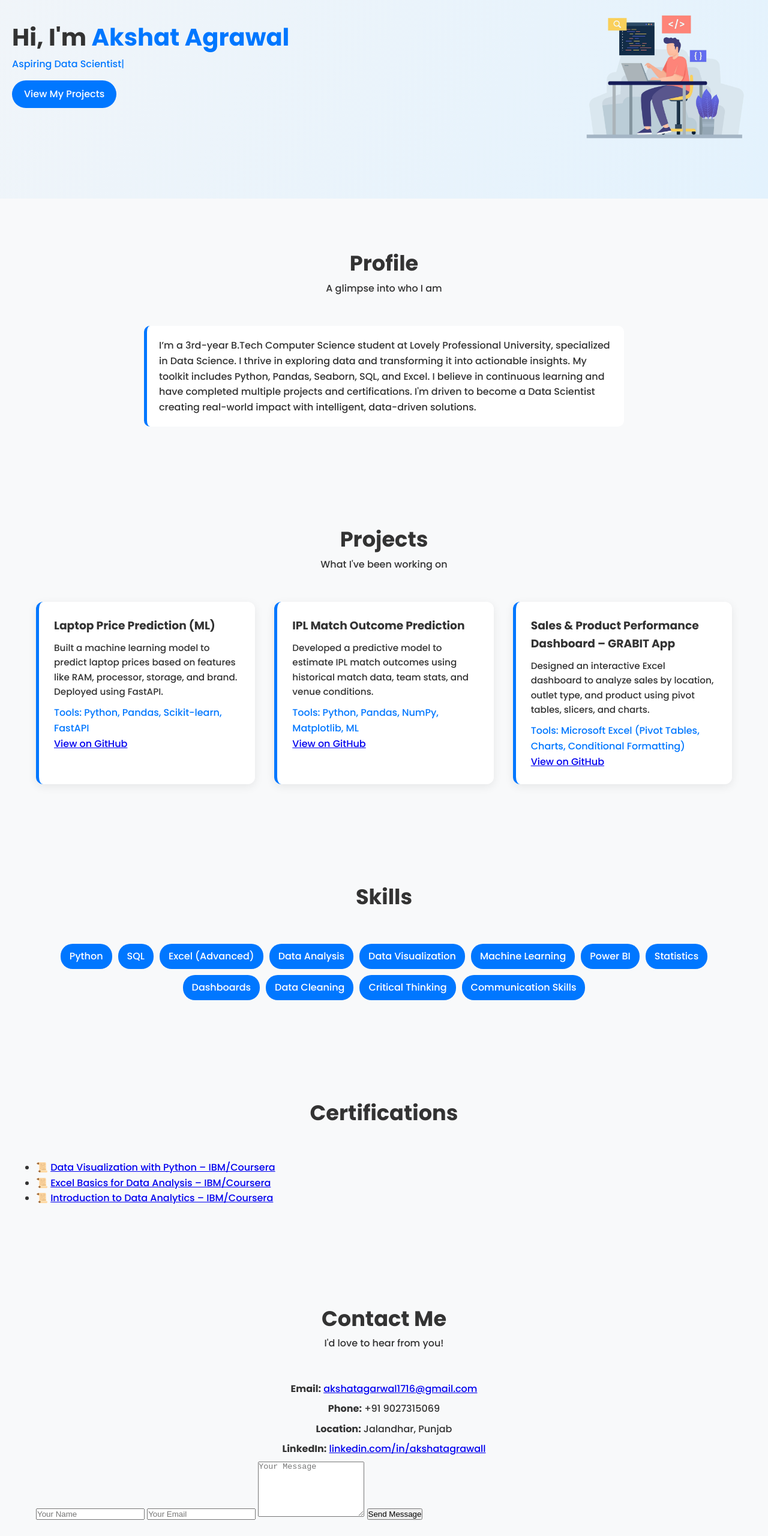
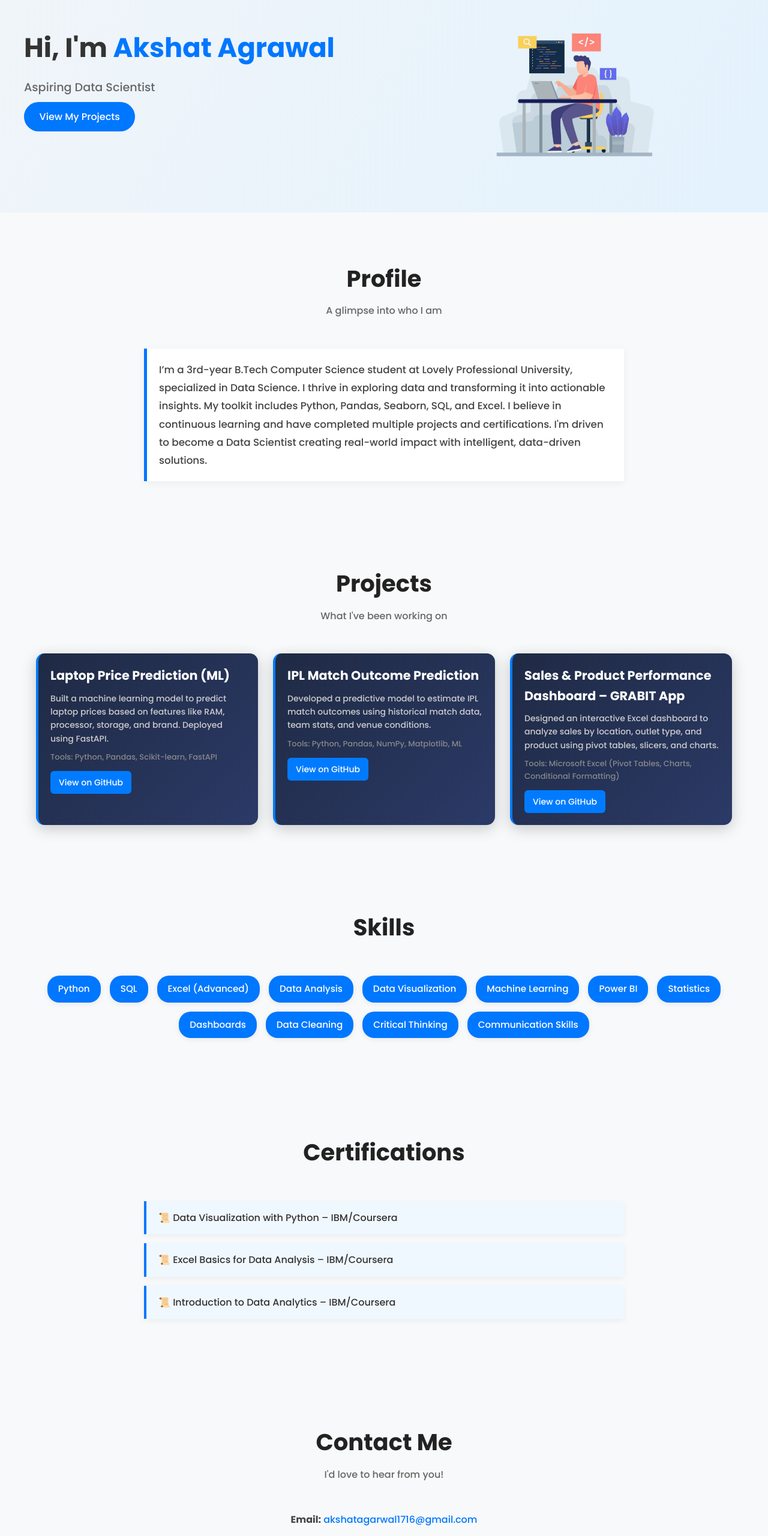
Before and after one commit to Akshat-Agarwal7/resume, a plain HTML site: page index.html in a window 1280 px wide. Shown: the part 200-2760 px from the top of the page at 60% size. Drawn offline with nearby package versions, Linux system fonts and the light colour scheme.

Commit message:
Refactor CSS for layout and responsiveness improvements
Updated global styles, header, navbar, hero section, and project card styles for improved layout and responsiveness.

```diff
--- a/style.css
+++ b/style.css
@@ -16,23 +16,26 @@
   background-color: #f8f9fa;
   color: #333;
   line-height: 1.6;
+  overflow-x: hidden;
 }
 
 /* ========================
-   Navbar
+   Header and Navbar
 ======================== */
 header {
-  background: #fff;
+  background-color: #ffffff;
   position: sticky;
   top: 0;
   z-index: 1000;
-  box-shadow: 0 2px 6px rgba(0,0,0,0.05);
+  box-shadow: 0 2px 6px rgba(0, 0, 0, 0.05);
 }
 
 .navbar {
   display: flex;
   justify-content: space-between;
   align-items: center;
+  max-width: 1200px;
+  margin: auto;
   padding: 1rem 2rem;
 }
 
@@ -45,33 +48,41 @@
 .logo span {
   color: #ff4d4d;
 }
+.project-card:hover {
+  transform: scale(1.05);
+  transition: 0.3s ease-in-out;
+  box-shadow: 0 0 20px rgba(0,0,0,0.2);
+}
 
 .nav-links {
+  list-style: none;
   display: flex;
-  list-style: none;
-  gap: 1.5rem;
+  gap: 1.8rem;
 }
 
-.nav-links a {
+.nav-links li a {
   text-decoration: none;
   color: #333;
   font-weight: 500;
+  transition: color 0.3s ease;
 }
 
-.nav-links a:hover {
+.nav-links li a:hover {
   color: #0077ff;
 }
 
 .resume-btn {
-  background: #0077ff;
+  background-color: #0077ff;
   color: #fff;
-  padding: 8px 16px;
+  padding: 0.6rem 1.2rem;
   border-radius: 5px;
   text-decoration: none;
+  font-weight: 500;
+  transition: background-color 0.3s ease;
 }
 
 .resume-btn:hover {
-  background: #005ccc;
+  background-color: #005ccc;
 }
 
 /* ========================
@@ -89,58 +100,87 @@
 }
 
 .section-title h2 {
-  font-size: 2.2rem;
+  font-size: 2.4rem;
+  color: #222;
+  margin-bottom: 10px;
+}
+
+.section-title p {
+  font-size: 1rem;
+  color: #666;
 }
 
 /* ========================
-   Hero
+   Hero Section
 ======================== */
 .hero {
   display: flex;
   flex-direction: column-reverse;
   align-items: center;
-  padding: 80px 20px;
+  justify-content: center;
+  padding: 100px 20px 80px;
+  background: linear-gradient(120deg, #f1f5f9, #e3f2fd);
   text-align: center;
-  background: linear-gradient(120deg, #f1f5f9, #e3f2fd);
 }
 
 .hero-content h1 {
-  font-size: 2.5rem;
+  font-size: 2.8rem;
+  color: #333;
+  margin-bottom: 15px;
 }
 
-.hero-content span {
+.hero-content h1 span {
   color: #0077ff;
 }
 
-.btn {
-  display: inline-block;
-  margin-top: 15px;
-  padding: 10px 20px;
-  background: #0077ff;
-  color: white;
+.hero-content p {
+  font-size: 1.2rem;
+  margin-bottom: 20px;
+  color: #666;
+}
+
+.hero-content .btn {
+  background-color: #0077ff;
+  color: #fff;
+  padding: 0.8rem 1.6rem;
   border-radius: 25px;
   text-decoration: none;
+  font-weight: 500;
+  transition: 0.3s ease;
+}
+
+.hero-content .btn:hover {
+  background-color: #005ccc;
 }
 
 .hero-image img {
   width: 200px;
-  margin-top: 20px;
+  margin-top: 30px;
+  animation: float 6s ease-in-out infinite;
+}
+
+@keyframes float {
+  0%, 100% { transform: translateY(0); }
+  50% { transform: translateY(-10px); }
 }
 
 /* ========================
-   About
+   About Section
 ======================== */
 .about-content {
   max-width: 800px;
   margin: auto;
-  background: #fff;
+  font-size: 1.05rem;
+  line-height: 1.8;
+  color: #444;
   padding: 20px;
+  background-color: #fff;
   border-left: 5px solid #0077ff;
-  border-radius: 10px;
+  box-shadow: 0 3px 12px rgba(0, 0, 0, 0.05);
 }
 
 /* ========================
-   Projects
+   Projects Section
 ======================== */
 .project-grid {
   display: grid;
@@ -149,110 +189,306 @@
 }
 
 .project-card {
-  background: #fff;
+  background-color: #ffffff;
   padding: 25px;
-  border-radius: 12px;
   border-left: 5px solid #0077ff;
-  box-shadow: 0 4px 15px rgba(0,0,0,0.08);
-  transition: 0.3s;
+  border-radius: 10px;
+  box-shadow: 0 4px 15px rgba(0, 0, 0, 0.08);
+  transition: transform 0.3s ease;
 }
 
 .project-card:hover {
-  transform: translateY(-10px) scale(1.02);
+  transform: translateY(-8px);
 }
 
 .project-card h3 {
+  color: #222;
+  margin-bottom: 10px;
+  font-size: 1.3rem;
+}
+
+.project-card p {
+  color: #555;
+  font-size: 0.95rem;
   margin-bottom: 10px;
 }
 
-.project-card p {
-  font-size: 0.95rem;
-  margin-bottom: 8px;
-}
-
 .tools {
-  display: block;
-  margin-top: 10px;
+  font-size: 0.85rem;
   color: #0077ff;
   font-weight: 500;
 }
 
 /* ========================
-   Project Buttons
+   Skills Section
 ======================== */
-.project-buttons {
-  margin-top: 15px;
+.skills-container {
+  display: flex;
+  flex-wrap: wrap;
+  gap: 15px;
+  justify-content: center;
 }
 
-.github-btn {
-  display: inline-block;
-  background: #24292e;
+.skill {
+  background-color: #0077ff;
   color: white;
-  padding: 8px 14px;
-  border-radius: 6px;
-  text-decoration: none;
-  font-size: 0.9rem;
-  transition: 0.3s;
+  padding: 10px 18px;
+  border-radius: 20px;
+  font-size: 0.95rem;
+  box-shadow: 0 2px 10px rgba(0, 0, 0, 0.08);
+  transition: transform 0.2s;
 }
 
-.github-btn:hover {
-  background: #000;
+.skill:hover {
   transform: scale(1.05);
 }
 
 /* ========================
-   Skills
+   Certifications
 ======================== */
-.skills-container {
-  display: flex;
-  flex-wrap: wrap;
-  gap: 10px;
-  justify-content: center;
+.cert-list {
+  list-style: none;
+  max-width: 800px;
+  margin: auto;
+  padding: 0;
 }
 
-.skill {
-  background: #0077ff;
-  color: white;
-  padding: 8px 15px;
-  border-radius: 20px;
-}
-
-.skill:hover {
-  background: #005ccc;
+.cert-list li {
+  background-color: #f0f8ff;
+  padding: 15px 20px;
+  margin-bottom: 15px;
+  border-left: 4px solid #0077ff;
+  box-shadow: 0 3px 10px rgba(0, 0, 0, 0.05);
+  font-size: 1rem;
 }
 
 /* ========================
-   Contact
+   Contact Section
 ======================== */
 .contact-info {
   text-align: center;
+  font-size: 1rem;
+  color: #444;
 }
 
 .contact-info p {
-  margin: 8px 0;
+  margin: 10px 0;
+}
+
+.contact-info a {
+  color: #0077ff;
+  text-decoration: none;
+}
+
+.contact-info a:hover {
+  text-decoration: underline;
 }
 
 /* ========================
    Footer
 ======================== */
 footer {
-  background: #111;
+  text-align: center;
+  padding: 20px;
+  background-color: #1b1b1b;
   color: #fff;
-  text-align: center;
-  padding: 15px;
+  font-size: 0.9rem;
 }
 
 /* ========================
-   Responsive
+   Responsive Design
 ======================== */
 @media (min-width: 768px) {
   .hero {
     flex-direction: row;
+    text-align: left;
     justify-content: space-between;
-    text-align: left;
+  }
+
+  .hero-content {
+    flex: 1;
+    padding: 0 20px;
+  }
+
+  .hero-image {
+    flex: 1;
+    display: flex;
+    justify-content: center;
+    align-items: center;
   }
 
   .hero-image img {
     width: 300px;
   }
+
+  .navbar {
+    padding: 1rem 4rem;
+  }
 }
+
+@media (max-width: 600px) {
+  .nav-links {
+    display: none;
+  }
+
+  .navbar {
+    flex-direction: column;
+    align-items: flex-start;
+  }
+
+  .resume-btn {
+    margin-top: 10px;
+  }
+
+  .section-title h2 {
+    font-size: 2rem;
+  }
+
+  .hero-content h1 {
+    font-size: 2.2rem;
+  }
+}
+
+.skill:hover {
+  background-color: #005ccc;
+  transform: scale(1.08);
+}
+
+
+
+/* Style certificate links */
+.cert-list a {
+  color: inherit; /* Inherit from surrounding li (neutral look) */
+  text-decoration: none;
+  font-weight: 500;
+  transition: color 0.25s ease, text-decoration 0.25s ease;
+}
+
+/* Hover effect for links */
+.cert-list a:hover {
+  color: #0077ff;
+  text-decoration: underline;
+}
+
+/* Hover lift effect for entire cert card */
+.cert-list li {
+  transition: transform 0.25s ease, box-shadow 0.25s ease;
+}
+
+.cert-list li:hover {
+  transform: translateY(-5px);
+  box-shadow: 0 8px 20px rgba(0, 0, 0, 0.08);
+}
+
+
+
+.contact-form {
+  max-width: 600px;
+  margin: auto;
+  display: flex;
+  flex-direction: column;
+  gap: 15px;
+}
+
+.contact-form input,
+.contact-form textarea {
+  padding: 12px;
+  border: 1px solid #ccc;
+  border-radius: 8px;
+  font-size: 1rem;
+  font-family: 'Poppins', sans-serif;
+}
+
+.contact-form textarea {
+  resize: vertical;
+}
+
+.contact-form button {
+  background-color: #0077ff;
+  color: #fff;
+  border: none;
+  padding: 12px;
+  font-size: 1rem;
+  font-weight: 500;
+  border-radius: 8px;
+  cursor: pointer;
+  transition: background-color 0.3s ease;
+}
+
+.contact-form button:hover {
+  background-color: #005ccc;
+}
+
+.contact-form input:focus,
+.contact-form textarea:focus {
+  border-color: #0077ff;
+  outline: none;
+  box-shadow: 0 0 5px rgba(0, 119, 255, 0.2);
+}
+
+
+
+/* 🔹 Project Grid */
+.project-grid {
+  display: grid;
+  grid-template-columns: repeat(auto-fit, minmax(280px, 1fr));
+  gap: 25px;
+  margin-top: 30px;
+}
+
+/* 🔹 Project Card */
+.project-card {
+  background: linear-gradient(135deg, #1f2a44, #2b3a67); /* bluish gradient */
+  padding: 20px;
+  border-radius: 14px;
+  transition: 0.3s ease;
+  box-shadow: 0 6px 25px rgba(0,0,0,0.2);
+  border-left: 4px solid #007bff; /* blue accent like your UI */
+}
+
+.project-card:hover {
+  transform: translateY(-8px);
+  box-shadow: 0 8px 30px rgba(0,0,0,0.5);
+}
+
+/* 🔹 Project Title */
+.project-card h3 {
+  margin-bottom: 10px;
+  color: #ffffff;
+}
+
+/* 🔹 Description */
+.project-card p {
+  font-size: 14px;
+  color: #ccc;
+  margin-bottom: 10px;
+}
+
+/* 🔹 Tools */
+.tools {
+  display: block;
+  font-size: 13px;
+  color: #888;
+  margin-bottom: 12px;
+}
+
+/* 🔹 GitHub Button */
+.project-btn {
+  display: inline-block;
+  padding: 8px 14px;
+  background: #007bff;
+  color: #fff;
+  text-decoration: none;
+  border-radius: 6px;
+  font-size: 14px;
+  transition: 0.3s ease;
+}
+
+.project-btn:hover {
+  background: #0056b3;
+}
+
+/* 🔹 Section spacing */
+.projects {
+  padding: 60px 20px;
+}
```
